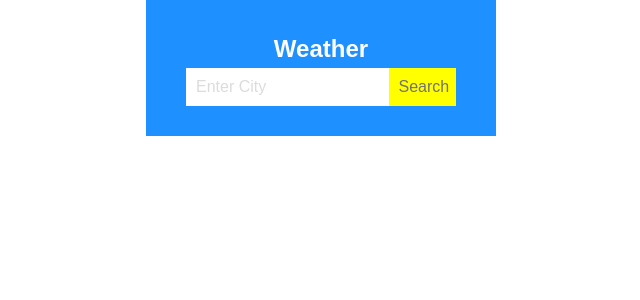
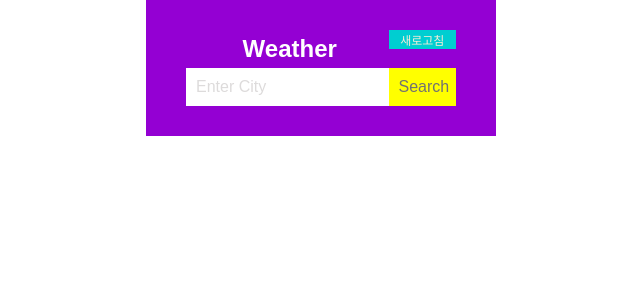
Before and after one commit to saintfirewater/weather-info-app, a React (Create React App) app: page / in a window 1280 px wide. Shown: the top 300 px of the page, without its empty margins (319-959 px from the left). Built offline with nearby package versions, Linux system fonts and the light colour scheme.

Commit message:
Change data on the list when click refresh button
Make an array with new data from API call in handleRefreshButtonClick
function. Then through refresh function, the array goes to the store
and replace the existing data.

And add the code to deal with user input which is not valid.

```diff
--- a/src/component/CityWeatherList.css
+++ b/src/component/CityWeatherList.css
@@ -41,43 +41,9 @@ ul li:hover {
   background: #ddd;
 }
 
-/* When clicked on, add a background color and strike out text */
-/* ul li.checked {
-  background: #888;
-  color: #fff;
-  text-decoration: line-through;
-} */
-
-/* Add a "checked" mark when clicked on */
-/* ul li.checked::before {
-  content: '';
-  position: absolute;
-  border-color: #fff;
-  border-style: solid;
-  border-width: 0 2px 2px 0;
-  top: 10px;
-  left: 16px;
-  transform: rotate(45deg);
-  height: 15px;
-  width: 7px;
-} */
-
-/* Style the close button */
-/* .close {
-  position: absolute;
-  right: 0;
-  top: 0;
-  padding: 12px 16px 12px 16px;
-}
-
-.close:hover {
-  background-color: #f44336;
-  color: white;
-} */
-
 /* Style the header */
 .header {
-  background-color: dodgerblue;
+  background-color: darkviolet;
   padding: 30px 40px;
   color: white;
   text-align: center;
@@ -119,3 +85,20 @@ input::placeholder {
   background-color: yellow;
   font-weight: 800;
 }
+
+.refresh_button {
+  width: 25%;
+  height: 10%;
+  font-size: 12px;
+
+  background-color: darkturquoise;
+  border: 0px;
+  color: antiquewhite;
+  float: right;
+}
+.refresh_button:hover {
+  border: 0px;
+  font-weight: 880;
+  background: turquoise;
+  transition: 0.2s;
+}
--- a/src/component/CityWeatherList.jsx
+++ b/src/component/CityWeatherList.jsx
@@ -1,7 +1,6 @@
 import React from 'react';
 import './CityWeatherList.css'
 import CityWeatherListElement from './CityWeatherListElement';
-// import { Map } from 'immutable';
 
 class CityWeatherList extends React.Component {
   constructor(props) {
@@ -15,11 +14,18 @@ class CityWeatherList extends React.Component {
       handleSearchAndInsert,
       handleRemove,
       inputValue,
-      handleEnterKeyEvent
+      handleEnterKeyEvent,
+      handleRefreshButtonClick
     } = this.props;
 
     return (
-      <div id="myDIV" className="header">
+      <div id="myDIV" className="header" >
+        <button
+          className="refresh_button"
+          onClick={handleRefreshButtonClick}
+        >
+          새로고침
+        </button>
         <h2 style={{margin:'5px'}}>Weather</h2>
         <input
           onKeyPress={handleEnterKeyEvent}
--- a/src/container/SearchCityWeatherContainer.jsx
+++ b/src/container/SearchCityWeatherContainer.jsx
@@ -18,6 +18,7 @@ class SearchCityWeatherContainer extends React.Component {
     this.handleSearchAndInsert = this.handleSearchAndInsert.bind(this);
     this.handleRemove = this.handleRemove.bind(this);
     this.handleEnterKeyEvent = this.handleEnterKeyEvent.bind(this);
+    this.handleRefreshButtonClick = this.handleRefreshButtonClick.bind(this);
   }
 
   handleInputChange(event) {
@@ -32,10 +33,14 @@ class SearchCityWeatherContainer extends React.Component {
 
     let result = '';
     getSearchResult(userInput)
-      .then((data) => ( data ))
-      .then((data) => {
+      .then(data => {
         result = data;
 
+        if(result === null) {
+          console.log('call it!');
+          alert('정확한 도시 명을 입력해주세요!');
+        }
+        else {
           let city = result.city;
           let temperature = result.currentTemperature;
           let skyTypeCode = result.currentSkyTypeCode;
@@ -44,6 +49,7 @@ class SearchCityWeatherContainer extends React.Component {
           let pm10Value = result.currentPM10;
 
           let item = {
+            userInput: userInput,
             cityName: city.first + " " + city.second + " " + city.third,
             cityTemperature: temperature,
             citySkyTypeCode: skyTypeCode,
@@ -54,7 +60,7 @@ class SearchCityWeatherContainer extends React.Component {
           console.log('item');
           console.log(item);
           this.props.Actions.insert(item);
-
+        }
         this.setState({input: ''});
       });
   }
@@ -69,12 +75,49 @@ class SearchCityWeatherContainer extends React.Component {
     }
   }
 
+  handleRefreshButtonClick() {
+
+    if(JSON.stringify(this.props.cityList) === JSON.stringify('')) return ;
+
+    let promisesArr = this.props.cityList.map(async (city) => {
+      const nCity = await getSearchResult(city.userInput)
+      .then(result => {
+        let resultcity = result.city;
+        let temperature = result.currentTemperature;
+        let skyTypeCode = result.currentSkyTypeCode;
+        let rainTypeCode = result.currentRainTypeCode;
+        let lightening = result.currentLightening;
+        let pm10Value = result.currentPM10;
+
+        let item = {
+          userInput: city.userInput,
+          cityName: resultcity.first + " " + resultcity.second + " " + resultcity.third,
+          cityTemperature: temperature,
+          citySkyTypeCode: skyTypeCode,
+          cityRainTypeCode: rainTypeCode,
+          cityLightening: lightening,
+          cityPM10Value: pm10Value
+        };
+        return item;
+      })
+      return nCity;
+    });
+
+    Promise.all(promisesArr)
+    .then(arr => {
+          console.log('arr');
+          console.log(arr);
+          this.props.Actions.refresh(arr);
+    });
+  }
+
   render() {
     const {
       handleInputChange,
       handleSearchAndInsert,
       handleRemove,
-      handleEnterKeyEvent
+      handleEnterKeyEvent,
+      handleRefreshButtonClick
     } = this;
 
     const {
@@ -89,6 +132,7 @@ class SearchCityWeatherContainer extends React.Component {
         handleSearchAndInsert={handleSearchAndInsert}
         handleRemove={handleRemove}
         handleEnterKeyEvent={handleEnterKeyEvent}
+        handleRefreshButtonClick={handleRefreshButtonClick}
       />
     );
   }
--- a/src/store/modules/duckToHandleAction.js
+++ b/src/store/modules/duckToHandleAction.js
@@ -1,15 +1,14 @@
 import { List, Map } from 'immutable';
 import { createAction, handleActions } from 'redux-actions';
-// import { INSERT, REMOVE } from './actions';
+import getSearchResult from '../../utils/weatherAndPM10APIHandler';
 
 const INSERT = 'INSERT';
 const REMOVE = 'REMOVE';
-const CHANGE_WEATHER = 'CHANGE_WEATHER';
+const REFRESH = 'REFRESH';
 
 export const insert = createAction(INSERT, result => result);
 export const remove = createAction(REMOVE, id => id);
-export const changeWeather = createAction(CHANGE_WEATHER);
-
+export const refresh = createAction(REFRESH, arr => arr);
 
 let id = 0;
 let initialState = Map({
@@ -20,6 +19,7 @@ export default handleActions({
   [INSERT]: (state, action) => {
     const newItem = Map({
       id: id++,
+      userInput: action.payload.userInput,
       cityName: action.payload.cityName,
       cityTemperature: action.payload.cityTemperature,
       citySkyTypeCode: action.payload.citySkyTypeCode,
@@ -37,5 +37,13 @@ export default handleActions({
     const index = state.get('cityList').findIndex(item => item.get('id') === id);
 
     return state.deleteIn(['cityList', index]);
+  },
+  [REFRESH]: (state, action) => {
+    let arr = List(action.payload);
+
+    console.log('refresh');
+    console.log(arr);
+
+    return state.set('cityList', arr);
   }
 }, initialState);
--- a/src/utils/weatherAndPM10APIHandler.js
+++ b/src/utils/weatherAndPM10APIHandler.js
@@ -25,7 +25,6 @@ function getCurrentTime() {
 }
 
 function findCity(searchInput) {
-
   let userInput = searchInput;
   let isFirst = false;
   let firstCityName = '';
@@ -57,7 +56,11 @@ function findCity(searchInput) {
       if(second.includes(userInput) || third.includes(userInput)) {
         break;
       }
+      city = '';
     }
+  }
+  if(city === '') {
+    city = undefined;
   }
   return city;
 }
@@ -74,8 +77,7 @@ function mapFirstToSidoName(first) {
     '울산광역시',
     '세종특별자치시',
     '경기도',
-    '강원도',
-    '제주특별자치도'
+    '강원도'
   ];
   const midTwoWordCities = [
     '충청북도',
@@ -90,8 +92,8 @@ function mapFirstToSidoName(first) {
 
   let sidoName = '';
 
-  if(first === ieodo) {
-    sidoName = ieodo;
+  if(first === ieodo || first === '제주특별자치도') { //제주도 api 요청 됨. But item이 없음.
+    sidoName = '전남';
   }
   else if(frontTwoWordCities.includes(first)) {
     sidoName = first.substr(0, 2);
@@ -100,28 +102,6 @@ function mapFirstToSidoName(first) {
     sidoName = first.charAt(0) + first.charAt(2);
   }
   return sidoName;
-}
-
-function generatePM10URL(sidoName) {
-  const {
-    PM10_URL,
-    SERVICE_KEY,
-    SEARCH_CONDITION,
-    PAGE_NUMBER,
-    NUMBER_OF_ROWS,
-    TYPE
-  } = Constants;
-
-  const url = PM10_URL
-            + 'sidoName=' + sidoName
-            + '&searchCondition=' + SEARCH_CONDITION
-            + '&pageNo=' + PAGE_NUMBER
-            + '&numOfRows=' + NUMBER_OF_ROWS
-            + '&ServiceKey=' + SERVICE_KEY
-            + '&_returnType=' + TYPE
-            ;
-
-  return url;
 }
 
 function generateWeatherURL(currentDate, currentTime, x, y) {
@@ -159,6 +139,28 @@ function generateWeatherURL(currentDate, currentTime, x, y) {
   return url;
 }
 
+function generatePM10URL(sidoName) {
+  const {
+    PM10_URL,
+    SERVICE_KEY,
+    SEARCH_CONDITION,
+    PAGE_NUMBER,
+    NUMBER_OF_ROWS,
+    TYPE
+  } = Constants;
+
+  const url = PM10_URL
+            + 'sidoName=' + sidoName
+            + '&searchCondition=' + SEARCH_CONDITION
+            + '&pageNo=' + PAGE_NUMBER
+            + '&numOfRows=' + NUMBER_OF_ROWS
+            + '&ServiceKey=' + SERVICE_KEY
+            + '&_returnType=' + TYPE
+            ;
+
+  return url;
+}
+
 async function apiCallToGetWeatherAndPM10Info(searchInput) {
 
   const {
@@ -171,6 +173,11 @@ async function apiCallToGetWeatherAndPM10Info(searchInput) {
   const currentDate = getCurrentDate();
   const currentTime = getCurrentTime();
   const city = findCity(searchInput);
+
+  if(city === undefined) {
+    return null;
+  }
+
   const cityCoordX = city.X;
   const cityCoordY = city.Y;
   const sidoName = mapFirstToSidoName(city.first);
@@ -210,8 +217,14 @@ async function apiCallToGetWeatherAndPM10Info(searchInput) {
     console.log(pm10Result);
 
     let airInfoOfTheCity = '';
-    if(city.third || city.second) {
+    if(city.first === '이어도') {
+      airInfoOfTheCity = pm10Result.list[0];
+    }
+    else if(city.third || city.second) {
       airInfoOfTheCity = pm10Result.list.filter(item => city.second.includes(item.cityName))[0];
+      if(airInfoOfTheCity === undefined) { // 없는 곳이 있음 ex 완도군 => 예외처리
+        airInfoOfTheCity = pm10Result.list[0];
+      }
     }
     else {
       airInfoOfTheCity = pm10Result.list[0];
```
Also changed, not shown: src/component/CityWeatherListElement.jsx (+1 -7 lines), 2 other files (tests, documents, lock files or other folders). Lines whose indentation alone changed are shown as unchanged.
